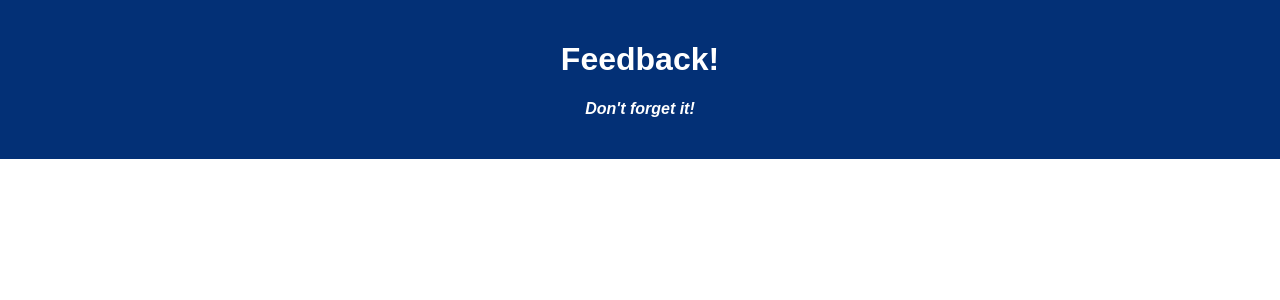
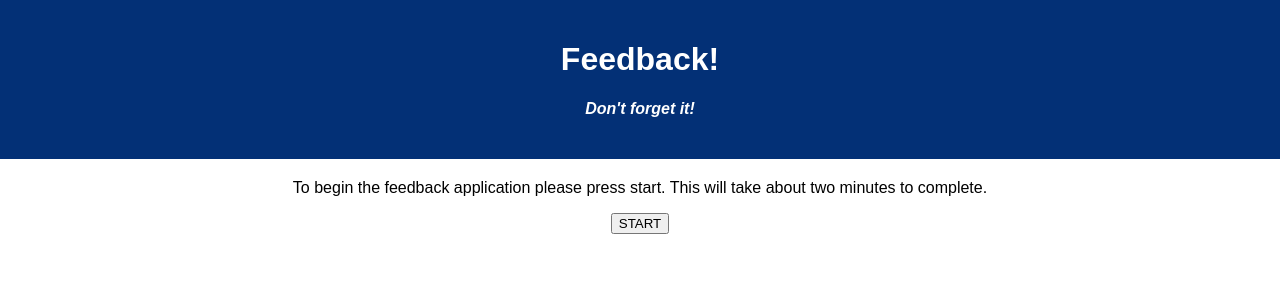
Before and after one commit to joshgulledge/feedback-app, a React (Create React App) app: page /submit in a window 1280 px wide. Shown: the top 300 px of the page. Built offline with nearby package versions, Linux system fonts and the light colour scheme.

Commit message:
basic components are built and button works

```diff
--- a/src/components/App/App.jsx
+++ b/src/components/App/App.jsx
@@ -9,12 +9,15 @@ import Feeling from '../Feeling/feeling';
 import Understand from '../Understand/understand';
 import Supported from '../Supported/supported';
 import Comments from '../Comments/comments';
+import Home from '../Home/home';
+import Submit from '../Submit/submit';
 
 
 
 function App() {
 
   return (
+    // Keep the header in all pages
     <div className='App'>
       <header className='App-header'>
         <h1 className='App-title'>Feedback!</h1>
@@ -22,7 +25,12 @@ function App() {
       </header>
       {/* make the different routes here */}
       <Router>
-      {/* home starts at feelings feedback */}
+      {/* home leads to feelings then continue moving with submit */}
+
+      <Route path='/' exact>
+          <Home />
+        </Route>
+
         <Route path='/feeling' exact>
           <Feeling />
         </Route>
@@ -39,9 +47,13 @@ function App() {
           <Comments />
         </Route>
 
+        <Route path='/submit' exact>
+          <Submit />
+        </Route>
+
       </Router>
     </div>
   );
-}
+};
 
 export default App;
--- a/src/components/Comments/comments.jsx
+++ b/src/components/Comments/comments.jsx
@@ -1,9 +1,9 @@
 import {useDispatch} from 'react-redux';
+import {useHistory} from 'react-router-dom';
 
 const Comments = function () {
-
-   // allows us to send things to redux
-   const dispatch = useDispatch();
+  const history = useHistory();
+  const dispatch = useDispatch();
 
   const saveCommentsInput = function (e) {
     // send the value to redux to handle
@@ -21,6 +21,7 @@ const Comments = function () {
        placeholder="Enter your comment"
        onChange={saveCommentsInput}
       />
+      <button onClick={() => history.push('/submit')}>NEXT</button>
     </div>
   )
 } // end Comments
--- a/src/components/Feeling/feeling.jsx
+++ b/src/components/Feeling/feeling.jsx
@@ -1,8 +1,12 @@
 import {useDispatch} from 'react-redux';
+import {useHistory} from 'react-router-dom';
 
 const Feeling = function () {
+  // this lets us use history to move around pages... will be in all pages
+  const history = useHistory();
 
-   // allows us to send things to redux
+   // allows us to send things to redux...
+  //  will be on all pages
    const dispatch = useDispatch();
 
   const saveFeelingInput = function (e) {
@@ -11,6 +15,7 @@ const Feeling = function () {
       type: 'SET_FEELING_INPUT',
       payload: e.target.value
     }) // end dispatch
+
   }; // end saveFeelingInput
 
 
@@ -21,6 +26,8 @@ const Feeling = function () {
        placeholder="Enter a number"
        onChange={saveFeelingInput}
       />
+      {/* on click move to next page */}
+      <button onClick={(() => {history.push('/understand')})}>Next</button>
     </div>
   )
 } // end Feeling
--- /dev/null
+++ b/src/components/Home/home.jsx
@@ -0,0 +1,18 @@
+import {useHistory} from 'react-router-dom';
+
+const Home = function () {
+  // this lets us use history to move around pages
+  const history = useHistory();
+
+  return (
+    <div>
+      <p>
+        To begin the feedback application please press start. This will take about two minutes to complete.
+      </p>
+      {/* when button is clicked moves to next page */}
+      <button onClick={(() => {history.push('/feeling')})}>START</button>
+    </div>
+  )
+};
+
+export default Home;
--- /dev/null
+++ b/src/components/Submit/submit.jsx
@@ -0,0 +1,16 @@
+import {useHistory} from 'react-router-dom';
+
+const Submit = function () {
+  const history = useHistory();
+
+  return (
+    <div>
+      <p>
+        this is the submit page
+      </p>
+      <button onClick={() => history.push('/')}>Start Over</button>
+    </div>
+  )
+};
+
+export default Submit;
--- a/src/components/Supported/supported.jsx
+++ b/src/components/Supported/supported.jsx
@@ -1,9 +1,9 @@
 import {useDispatch} from 'react-redux';
+import {useHistory} from 'react-router-dom';
 
 const Supported = function () {
-
-   // allows us to send things to redux
    const dispatch = useDispatch();
+   const history = useHistory();
 
   const saveSupportedInput = function (e) {
     // send the value to redux to handle
@@ -21,6 +21,7 @@ const Supported = function () {
        placeholder="Enter a number"
        onChange={saveSupportedInput}
       />
+      <button onClick={() => history.push('/comments')}>NEXT</button>
     </div>
   )
 } // end Supported
--- a/src/components/Understand/understand.jsx
+++ b/src/components/Understand/understand.jsx
@@ -1,9 +1,9 @@
 import {useDispatch} from 'react-redux';
+import {useHistory} from 'react-router-dom';
 
 const Understand = function () {
-
-   // allows us to send things to redux
    const dispatch = useDispatch();
+   const history = useHistory();
 
   const saveUnderstandInput = function (e) {
     // send the value to redux to handle
@@ -21,6 +21,7 @@ const Understand = function () {
        placeholder="Enter a number"
        onChange={saveUnderstandInput}
       />
+      <button onClick={(() => {history.push('/supported')})}>NEXT</button>
     </div>
   )
 } // end Understand
```
